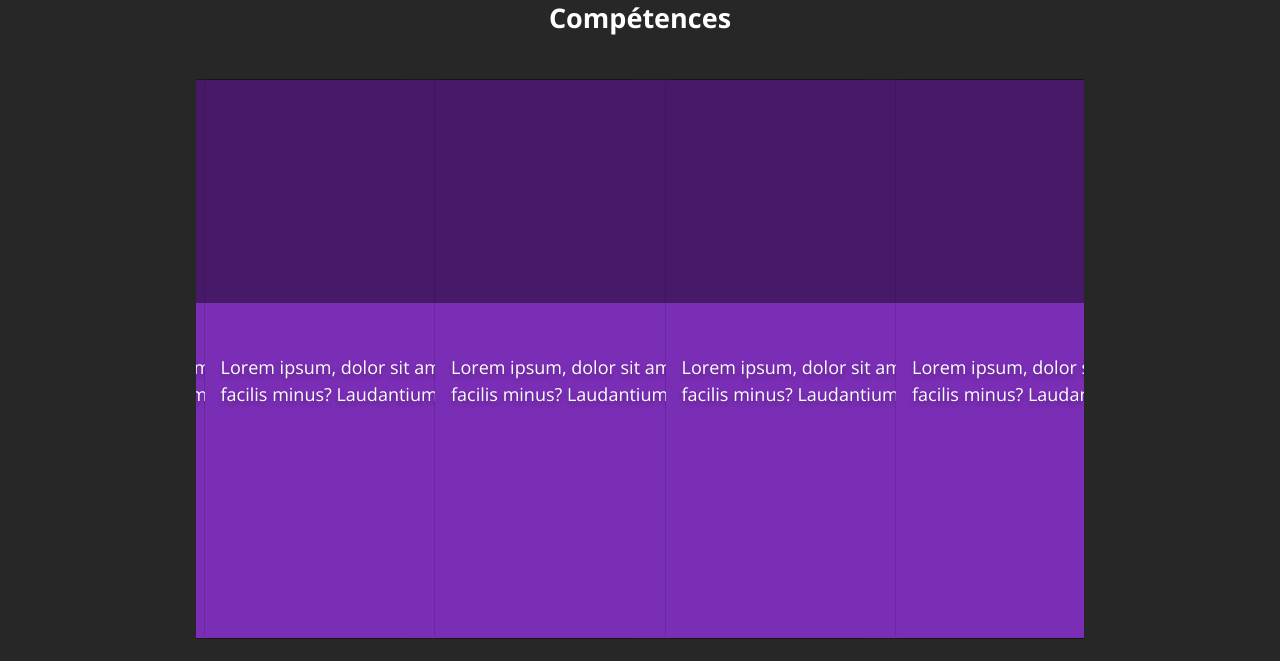
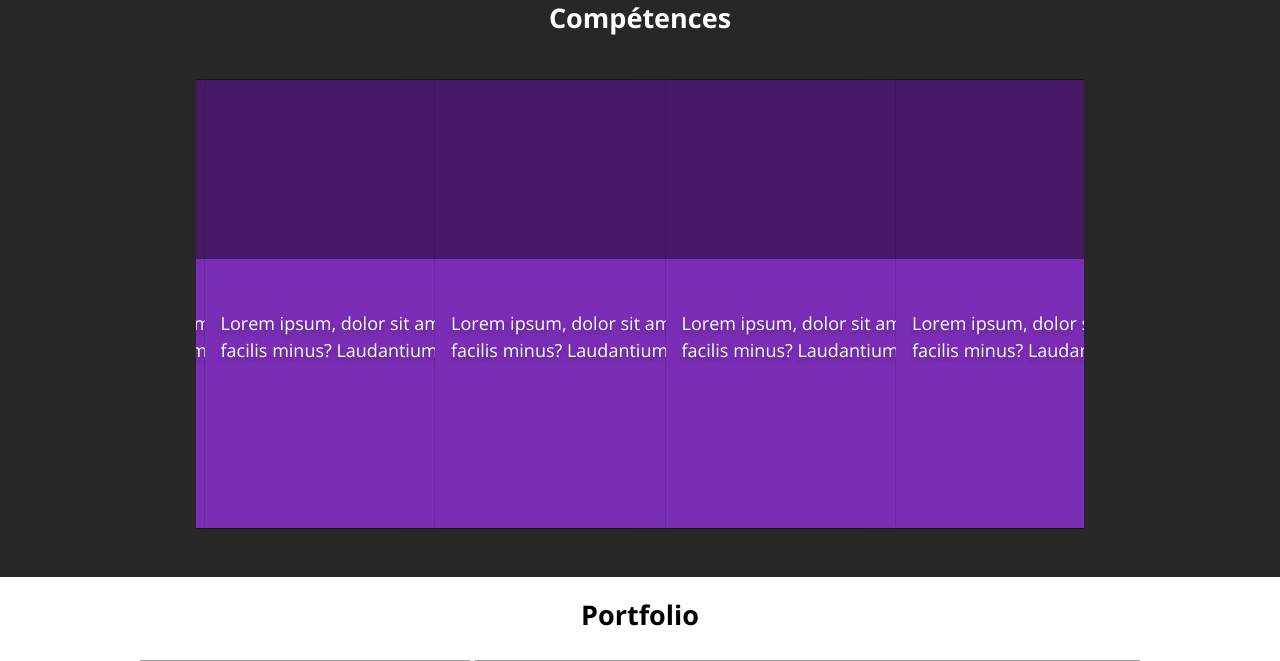
Before and after one commit to vicentelaff/cv_portfolio, a PHP site: page / in a window 1280 px wide. Shown: the part 3051-3712 px from the top of the page. Run offline with PHP 8.4, Linux system fonts and the light colour scheme; some web fonts are replaced; grey boxes are pictures that could not be loaded.

Commit message:
tentative correction glitch carousel 2

```diff
--- a/css/style.css
+++ b/css/style.css
@@ -151,7 +151,7 @@ p {
 .card {
     background-color: transparent;
     width: 70vw;
-    height: 70vh;
+    height: 450px;
 }
 
 .card-title {
```
